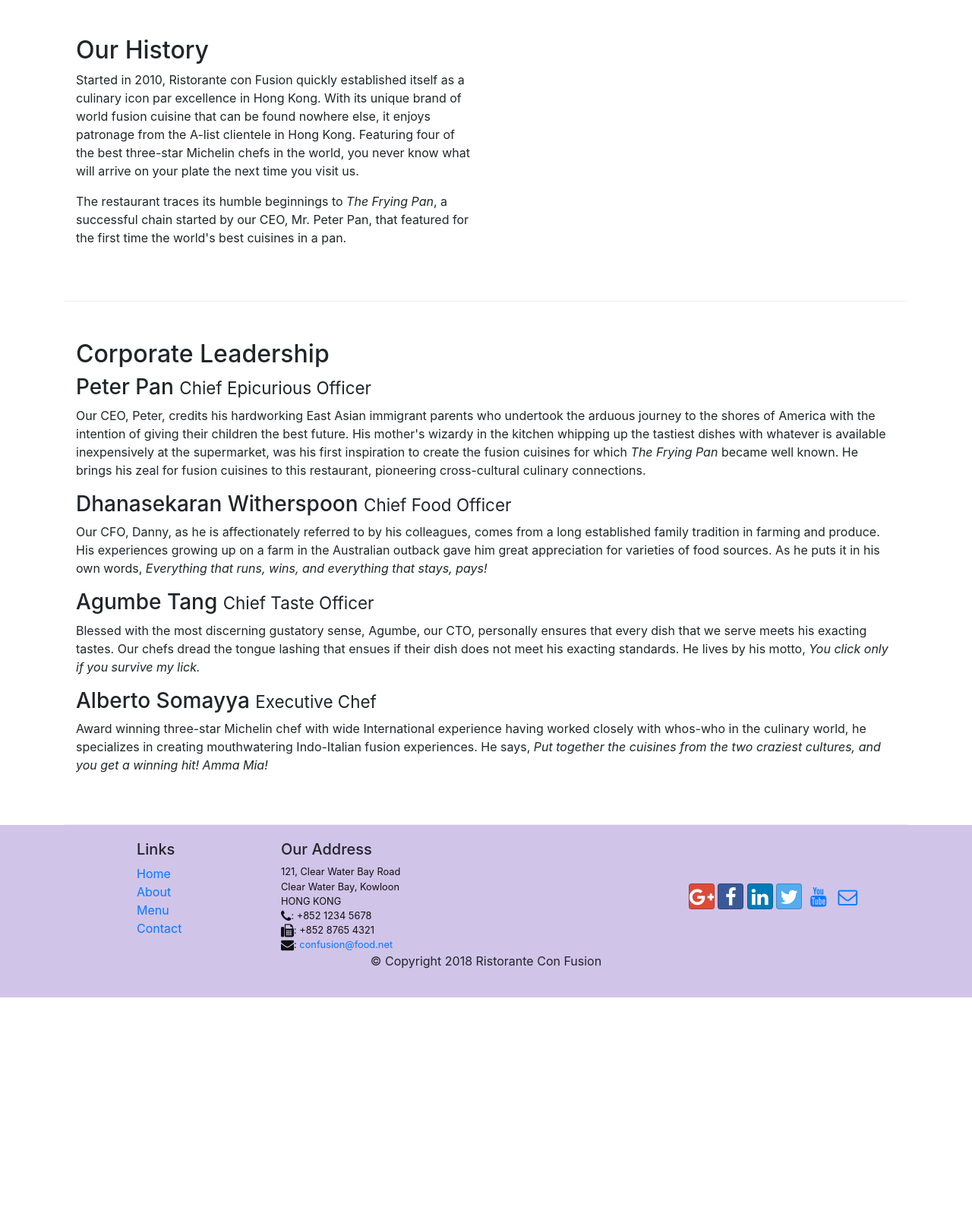
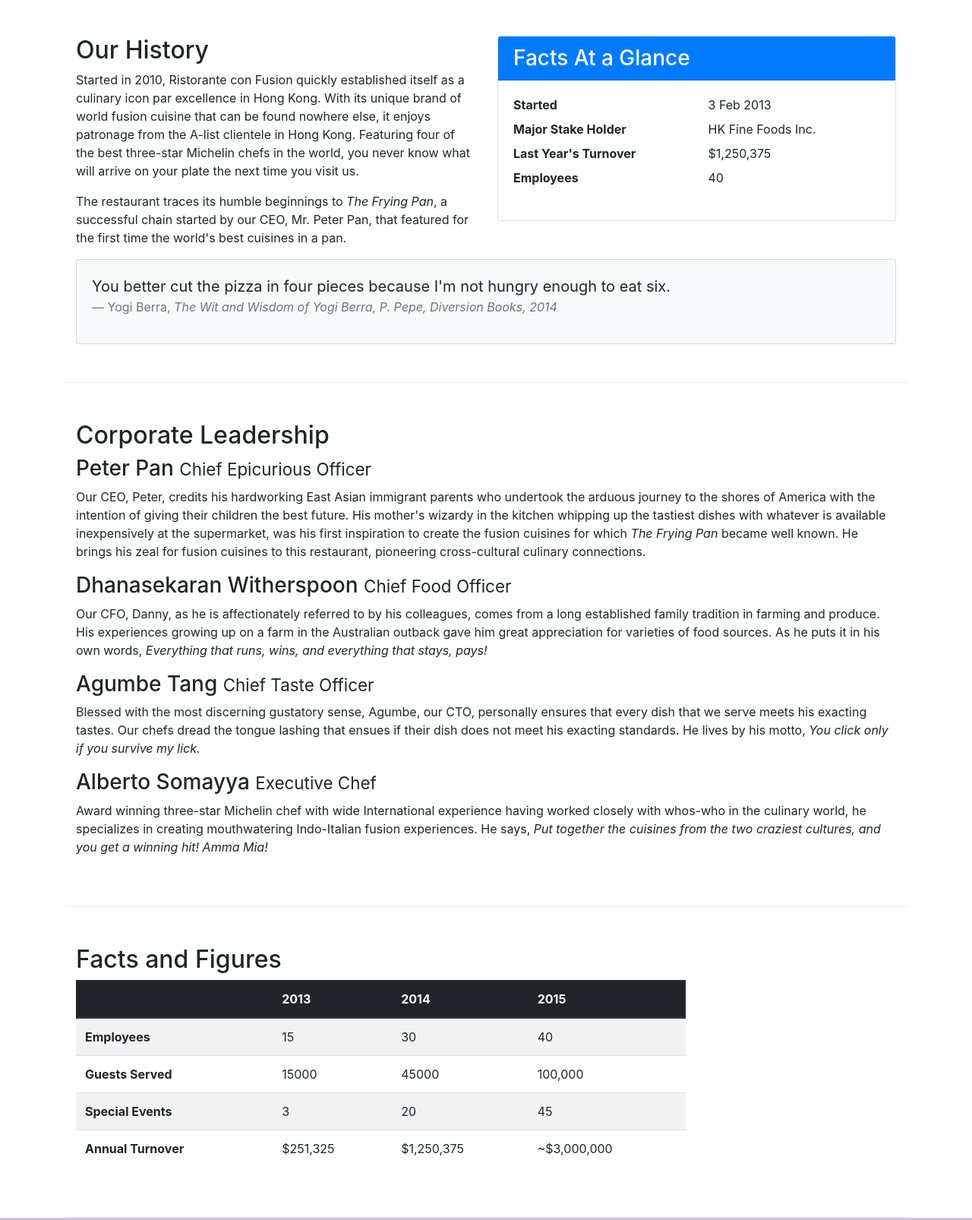
Before and after one commit to evolvingg/testingpurpose, a website: page aboutus.html in a window 1280 px wide. Shown: the part 468-2074 px from the top of the page at 76% size. Before the commit the page ends 1781 px from the top, so only its background shows below. Drawn offline with nearby package versions, Linux system fonts and the light colour scheme.

Commit message:
added badge media and image

```diff
--- a/aboutus.html
+++ b/aboutus.html
@@ -22,7 +22,9 @@
             <button class="navbar-toggler" type="button" data-toggle="collapse" data-target="#Navbar">
                 <span class="navbar-toggler-icon"></span>
             </button>
-            <a class="navbar-brand mr-auto" href="./index.html">Ristoreant</a>
+            <a class="navbar-brand mr-auto" href="./index.html">
+                <img src="img/logo.png" height="30" width="41"/>
+            </a>
             <div class="collapse navbar-collapse" id="Navbar">
                 <ul class="navbar-nav mr-auto">
                         <li class="nav-item">
@@ -48,7 +50,8 @@
                     <h1>Ristorante con Fusion</h1>
                     <p>We take inspiration from the World's best cuisines, and create a unique fusion experience. Our lipsmacking creations will tickle your culinary senses!</p>
                 </div>
-                <div class="col-12 col-sm">
+                <div class="col-12 col-sm align-self-center">
+                    <img src="img/logo.png" class="img-fluid"/>
                 </div>
             </div>
         </div>
@@ -67,12 +70,39 @@
         </div>
 
         <div class="row row-content">
-            <div class="col-12 col-md-6">
+            <div class="col-sm-6">
                 <h2>Our History</h2>
                 <p>Started in 2010, Ristorante con Fusion quickly established itself as a culinary icon par excellence in Hong Kong. With its unique brand of world fusion cuisine that can be found nowhere else, it enjoys patronage from the A-list clientele in Hong Kong.  Featuring four of the best three-star Michelin chefs in the world, you never know what will arrive on your plate the next time you visit us.</p>
                 <p>The restaurant traces its humble beginnings to <em>The Frying Pan</em>, a successful chain started by our CEO, Mr. Peter Pan, that featured for the first time the world's best cuisines in a pan.</p>
             </div>
-            <div>
+            <div class="col-sm">
+                <div class="card">
+                    <h3 class="card-header bg-primary text-white">Facts At a Glance</h3>
+                    <div class="card-body">
+                        <dl class="row">
+                            <dt class="col-6">Started</dt>
+                            <dd class="col-6">3 Feb 2013</dd>
+                            <dt class="col-6">Major Stake Holder</dt>
+                            <dd class="col-6">HK Fine Foods Inc.</dd>
+                            <dt class="col-6">Last Year's Turnover</dt>
+                            <dd class="col-6">$1,250,375</dd>
+                            <dt class="col-6">Employees</dt>
+                            <dd class="col-6">40</dd>
+                        </dl>
+                    </div>
+                </div>
+            </div>
+            <div class="col-12">
+                <div class="card card-body bg-light">
+                    <blockquote class="blockquote">
+                            <p class="mb-0">You better cut the pizza in four pieces because
+                                I'm not hungry enough to eat six.</p>
+                            <footer class="blockquote-footer">Yogi Berra,
+                                <cite title="Source Title">The Wit and Wisdom of Yogi Berra,
+                                P. Pepe, Diversion Books, 2014</cite>
+                            </footer>
+                    </blockquote>
+                </div>
             </div>
         </div>
 
@@ -88,6 +118,52 @@
                 <p class="d-none d-sm-block">Blessed with the most discerning gustatory sense, Agumbe, our CTO, personally ensures that every dish that we serve meets his exacting tastes. Our chefs dread the tongue lashing that ensues if their dish does not meet his exacting standards. He lives by his motto, <em>You click only if you survive my lick.</em></p>
                 <h3>Alberto Somayya <small>Executive Chef</small></h3>
                 <p class="d-none d-sm-block">Award winning three-star Michelin chef with wide International experience having worked closely with whos-who in the culinary world, he specializes in creating mouthwatering Indo-Italian fusion experiences. He says, <em>Put together the cuisines from the two craziest cultures, and you get a winning hit! Amma Mia!</em></p>
+            </div>
+       </div>
+       <div class="row row-content">
+           <div class="col-12 col-sm-9">
+               <h2>Facts and Figures</h2>
+               <div class="table-responsive">
+                    <table class="table table-striped">
+                        <thead class="thead-dark">
+                            <tr>
+                                <th>&nbsp;</th>
+                                <th>2013</th>
+                                <th>2014</th>
+                                <th>2015</th>
+                            </tr>
+                        </thead>
+                        <tbody>
+                            <tr>
+                                <th>Employees</th>
+                                <td>15</td>
+                                <td>30</td>
+                                <td>40</td>
+                            </tr>
+                            <tr>
+                                <th>Guests Served</th>
+                                <td>15000</td>
+                                <td>45000</td>
+                                <td>100,000</td>
+                            </tr>
+                            <tr>
+                                <th>Special Events</th>
+                                <td>3</td>
+                                <td>20</td>
+                                <td>45</td>
+                            </tr>
+                            <tr>
+                                <th>Annual Turnover</th>
+                                <td>$251,325</td>
+                                <td>$1,250,375</td>
+                                <td>~$3,000,000</td>
+                            </tr>
+                        </tbody>
+                    </table>
+                </div>
+           </div>
+           <div class="col-12 col-sm-3">
+
            </div>
        </div>
 
```
Also changed, not shown: contactus.html (+5 -2 lines), index.html (+27 -8 lines), img/alberto.png (added), img/buffet.png (added), img/logo.png (added), img/uthappizza.png (added), 1 other file. Lines whose indentation alone changed are shown as unchanged.
